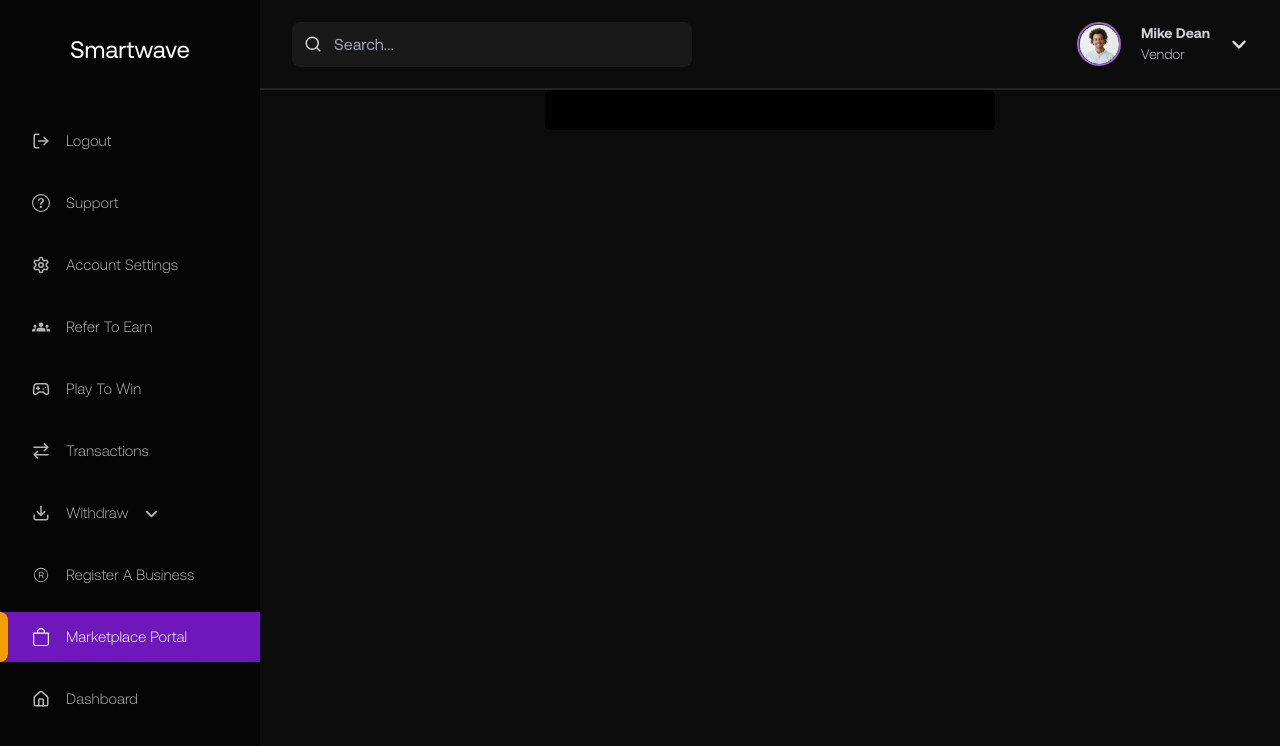
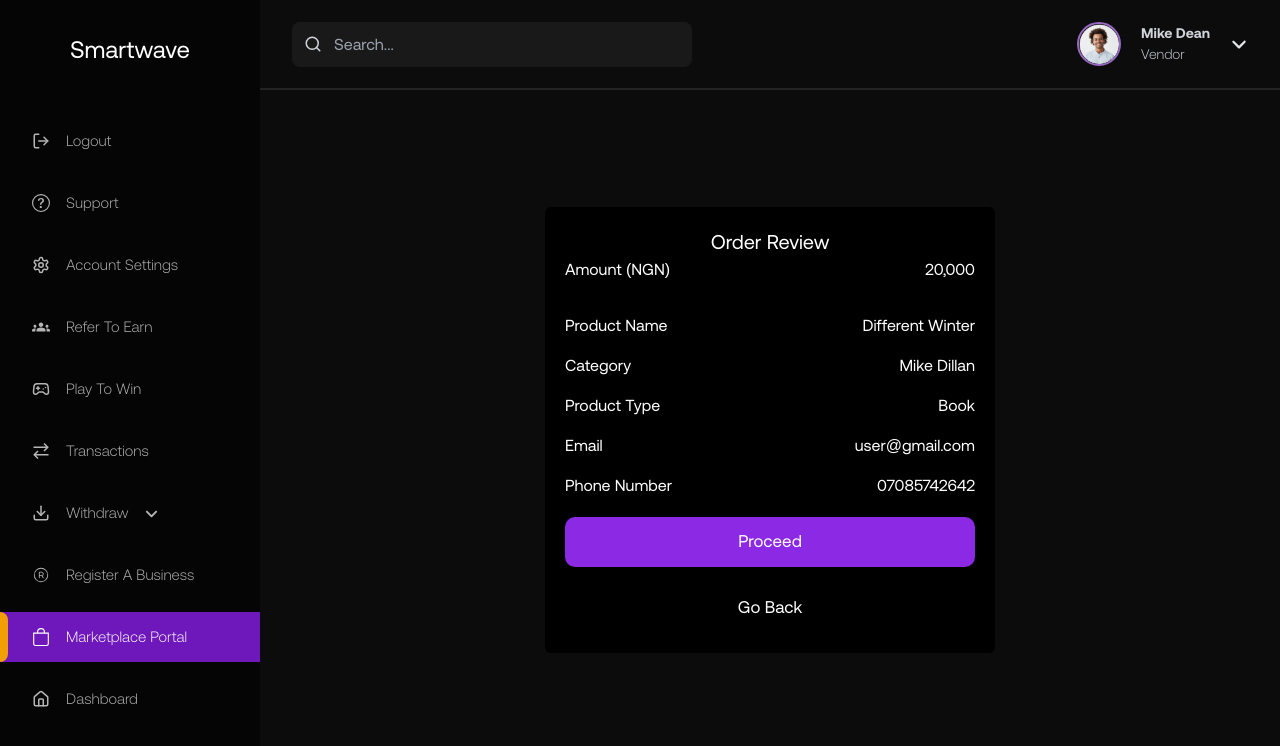
Before and after one commit to Rufai-Ahmed/smartwave, a Next.js app: page /dashboard/marketplace/1/buy/review in a window 1280 px wide. Shown: the top 746 px of the page. Built offline with nearby package versions, Linux system fonts and the light colour scheme.

Commit message:
added dark modes for pages missing them

```diff
--- a/app/benefits/page.tsx
+++ b/app/benefits/page.tsx
@@ -20,7 +20,7 @@ const page = () => {
 
       <div className="min-h-screen w-full text-center col-span-2 lg:col-span-1 flex items-center justify-center">
         <div className="space-y-8 flex flex-col justify-center items-center min-h-screen w-[90%]">
-          <div className="w-full p-5 bg-[#191919] h-[70%] rounded-[8px]">
+          <div className="w-full p-5 bg-gray-200 text-black dark:text-white dark:bg-[#191919] h-[70%] rounded-[8px]">
             <div className="w-full text-[20px] py-4 bg-gradient-to-r from-[#892DFC] text-white border-[2px] rounded-[10px] to-[#A668F4] text-center">
               <p>
                 A sign up subscription is required to complete registration.
@@ -37,7 +37,7 @@ const page = () => {
                 <div key={i} className="flex items-center gap-5">
                   <BsStarFill size={20} color="#F29F05" />
 
-                  <p className="text-[19px] text-start text-[#F2F2F2]"> {el}</p>
+                  <p className="text-[19px] text-start dark:text-[#F2F2F2]"> {el}</p>
                 </div>
               ))}
             </div>
--- a/app/benefits/success/page.tsx
+++ b/app/benefits/success/page.tsx
@@ -5,7 +5,7 @@ import Link from "next/link";
 
 const page = () => {
   return (
-    <main className="items-start bg-white text-[#D9D9D9] dark:bg-dark grid grid-cols-2">
+    <main className="items-start bg-white text-black dark:text-[#D9D9D9] dark:bg-dark grid grid-cols-2">
       <div className="col-span-1">
         <Image
           className="h-screen hidden fixed w-1/2 lg:block object-cover"
@@ -20,10 +20,10 @@ const page = () => {
 
       <div className="min-h-screen w-full text-center col-span-2 lg:col-span-1 flex items-center justify-center">
         <div className="flex flex-col justify-center items-center min-h-screen w-[90%]">
-          <div className="w-[300px] md:w-[450px] scale-75 md:scale-90 text-[#F2F2F2] md:bg-[#191919] h-[600px] justify-center items-center flex-col flex rounded-[8px]">
-            <div className="min-w-[300px] bg-[#050505] rounded-t-[20px] py-[40px] min-h-[300px] relative flex flex-col items-center justify-center space-y-20 text-[64px]">
+          <div className="w-[300px] md:w-[450px] scale-75 md:scale-90 dark:text-[#F2F2F2] bg-gray-300 md:dark:bg-[#191919] h-[600px] justify-center items-center flex-col flex rounded-[8px]">
+            <div className="min-w-[300px] bg-gray-200 dark:bg-[#050505] rounded-t-[20px] py-[40px] min-h-[300px] relative flex flex-col items-center justify-center space-y-20 text-[64px]">
               <div className="space-y-2 flex flex-col items-center">
-                <div className="rounded-full size-[150px] flex items-center justify-center bg-[#191919]">
+                <div className="rounded-full size-[150px] flex items-center justify-center bg-gray-100 dark:bg-[#191919]">
                   🎉
                 </div>
 
@@ -35,7 +35,7 @@ const page = () => {
 
               <Link href={"/dashboard"} className="w-full flex justify-center">
                 <Button className="w-[80%] md:w-[calc(100%-40px)] lg:w-[calc(100%-40px)] 2xl:w-[calc(100%-40px)] md:text-[20px] md:h-[50px]">
-                  Go to dashboard
+                 Download Product
                 </Button>
               </Link>
             </div>
--- a/app/dashboard/marketplace/[id]/buy/review/page.tsx
+++ b/app/dashboard/marketplace/[id]/buy/review/page.tsx
@@ -1,11 +1,49 @@
+"use client"
+import Button from "@/app/__components/Button";
+import { iReview } from "@/interfaces";
+import { reviewData } from "@/lib/data/data";
+import Link from "next/link";
+import { useRouter } from "next/navigation";
 import React from "react";
 
-const page = () => {
+const Page = () => {
+
+  const router = useRouter()
+  const goBack: () => void = () => router.back();
+
   return (
-    <section className="w-full h-full justify-center items-center flex">
-      <div className="bg-black md:w-[450px] p-5 rounded-md"></div>
+    <section className="w-full min-h-[calc(100vh-60px)] md:min-h-[calc(100vh-120px)] justify-center text-black dark:text-white items-center flex">
+      <div className="dark:bg-black bg-gray-200 md:w-[450px] p-5 rounded-md">
+        <h3 className="text-[20px]">
+          <center>Order Review</center>
+        </h3>
+        <div className="w-full flex mb-8 justify-between">
+          <p>Amount (NGN)</p>
+          <p>20,000</p>
+        </div>
+
+        <div className="space-y-4 mb-5">
+          {reviewData.map((el: iReview, i: number) => (
+            <div key={i} className="w-full flex justify-between">
+              <p>{el.left}</p>
+              <p>{el.right}</p>
+            </div>
+          ))}
+        </div>
+        <Link href={"review/success"} className="w-full mb-4 flex justify-center">
+            <Button className="w-full md:h-[50px] md:text-[17px] md:w-full lg:w-full 2xl:w-full">
+              {" "}
+              Proceed
+            </Button>
+          </Link>
+
+            <Button onClick={goBack} className="w-full md:h-[50px] md:text-[17px] md:w-full bg-gray-200 text-black dark:text-white dark:bg-black lg:w-full 2xl:w-full">
+              {" "}
+              Go Back
+            </Button>
+      </div>
     </section>
   );
 };
 
-export default page;
+export default Page;
--- /dev/null
+++ b/app/dashboard/marketplace/[id]/buy/review/success/page.tsx
@@ -0,0 +1,37 @@
+import Button from "@/app/__components/Button";
+import Image from "next/image";
+import React from "react";
+import Link from "next/link";
+
+const page = () => {
+  return (
+    <main className="items-start bg-white text-black dark:text-[#D9D9D9] dark:bg-dark grid grid-cols-2">
+      <div className=" w-full text-center col-span-2 lg:col-span-1 flex items-center justify-center">
+        <div className="flex flex-col justify-center items-center w-[90%]">
+          <div className="w-[300px] md:w-[450px] scale-75 md:scale-90 dark:text-[#F2F2F2] bg-gray-200 md:dark:bg-[#191919] h-[600px] justify-center items-center flex-col flex rounded-[8px]">
+            <div className="min-w-[300px] bg-gray-300 dark:bg-[#050505] rounded-t-[20px] py-[40px] min-h-[300px] relative flex flex-col items-center justify-center space-y-20 text-[64px]">
+              <div className="space-y-2 flex flex-col items-center">
+                <div className="rounded-full size-[150px] flex items-center justify-center bg-gray-200 dark:bg-[#191919]">
+                  🎉
+                </div>
+
+                <p className="text-[25px]">Successful.</p>
+                <p className="text-[22px] font-light">
+                  <small>Transaction is complete</small>
+                </p>
+              </div>
+
+              <Link href={"/dashboard"} className="w-full flex justify-center">
+                <Button className="w-[80%] md:w-[calc(100%-40px)] lg:w-[calc(100%-40px)] 2xl:w-[calc(100%-40px)] md:text-[20px] md:h-[50px]">
+                  Go to dashboard
+                </Button>
+              </Link>
+            </div>
+          </div>
+        </div>
+      </div>
+    </main>
+  );
+};
+
+export default page;
--- a/interfaces.d.ts
+++ b/interfaces.d.ts
@@ -49,3 +49,8 @@ export interface iProduct {
   commission?: string;
   star?: number;
 }
+
+export interface iReview {
+  left?: string;
+  right?: string;
+}
--- a/lib/data/data.tsx
+++ b/lib/data/data.tsx
@@ -6,7 +6,14 @@ import {
   DropdownMenuItem,
   DropdownMenuTrigger,
 } from "@/components/ui/dropdown-menu";
-import { iDropdown, iHeading, iInput, iProduct, iSidebar } from "@/interfaces";
+import {
+  iDropdown,
+  iHeading,
+  iInput,
+  iProduct,
+  iReview,
+  iSidebar,
+} from "@/interfaces";
 import {
   Download,
   Gamepad2,
@@ -241,3 +248,26 @@ export const mainObject: iProduct = {
 };
 
 export const items: any[] = Array(20).fill(mainObject);
+
+export const reviewData: iReview[] = [
+  {
+    left: "Product Name",
+    right: "Different Winter",
+  },
+  {
+    left: "Category",
+    right: "Mike Dillan",
+  },
+  {
+    left: "Product Type",
+    right: "Book",
+  },
+  {
+    left: "Email",
+    right: "user@gmail.com",
+  },
+  {
+    left: "Phone Number",
+    right: "07085742642",
+  },
+];
```
